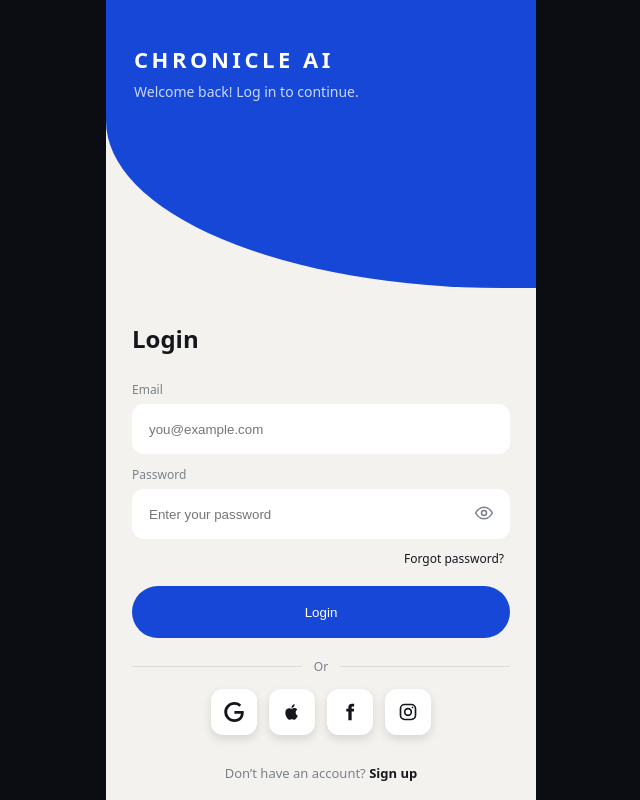
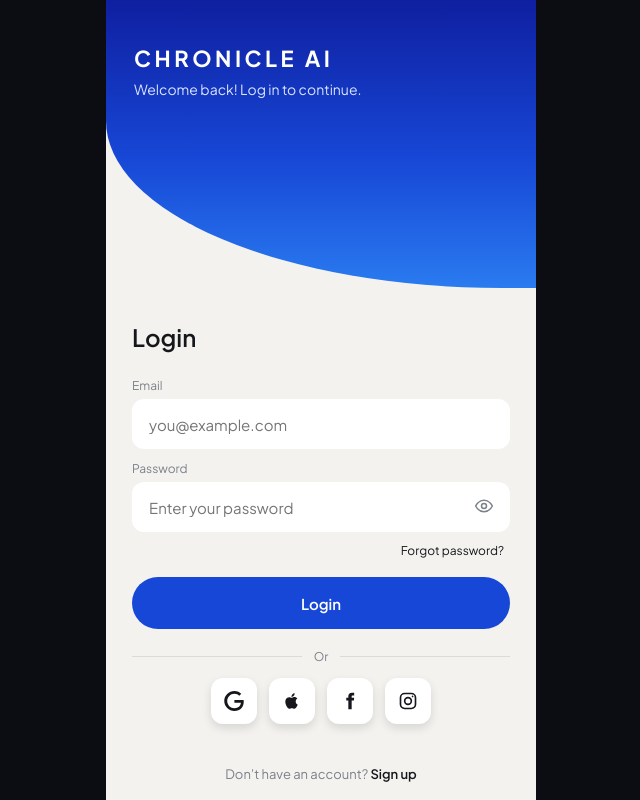
Before and after one commit to chronicle409/chronicle-login, a plain HTML site: page index.html in a window 1280 px wide. Shown: the whole page, without its empty margins (319-959 px from the left). Drawn offline with Linux system fonts and the light colour scheme.

Commit message:
Update index.html

```diff
--- a/index.html
+++ b/index.html
@@ -4,14 +4,15 @@
 <meta charset="utf-8">
 <meta name="viewport" content="width=device-width, initial-scale=1, viewport-fit=cover">
 <title>Chronicle AI login</title>
+<link rel="preconnect" href="https://fonts.googleapis.com">
+<link rel="preconnect" href="https://fonts.gstatic.com" crossorigin>
+<link href="https://fonts.googleapis.com/css2?family=Plus+Jakarta+Sans:wght@400;600;700&display=swap" rel="stylesheet">
 <style>
-:root{--blue:#1747d6;--blue-d:#0f33a6;--paper:#f3f2ef;--ink:#15171c;--muted:#7b808a;--field:#ffffff;--line:#dddbd6;--stage:#0b0d12;
-box-sizing:border-box;padding-top:env(safe-area-inset-top,0px);padding-bottom:env(safe-area-inset-bottom,0px)}
-@media (prefers-color-scheme:dark){:root{--stage:#0b0d12}}
+:root{--blue:#1747d6;--blue-d:#0f33a6;--grad:linear-gradient(180deg,#0f1fa0 0%,#1747d6 55%,#2a7bf0 100%);--paper:#f3f2ef;--ink:#15171c;--muted:#7b808a;--field:#ffffff;--line:#dddbd6;--stage:#0b0d12}
 *{box-sizing:border-box}
-html,body{margin:0;height:100%;background:var(--stage);font-family:"Plus Jakarta Sans",system-ui,-apple-system,"Segoe UI",sans-serif;color:var(--ink)}
-.screen{position:relative;height:100%;max-width:430px;margin:0 auto;background:var(--paper);overflow:hidden}
-.hero{position:absolute;left:0;right:0;top:0;height:100%;background:var(--blue);z-index:2;
+html,body{margin:0;height:100%;background:var(--stage);font-family:"Plus Jakarta Sans",system-ui,-apple-system,"Segoe UI",Roboto,sans-serif;color:var(--ink)}
+.screen{position:relative;height:100%;height:100dvh;max-width:430px;margin:0 auto;background:var(--paper);overflow:hidden}
+.hero{position:absolute;left:0;right:0;top:0;height:100%;background:var(--grad);z-index:2;
  border-bottom-left-radius:0;transition:height 1s cubic-bezier(.77,0,.18,1),border-radius 1s cubic-bezier(.77,0,.18,1)}
 .screen.s1 .hero{height:36%;border-bottom-left-radius:92% 58%}
 .brand{position:absolute;left:50%;top:50%;transform:translate(-50%,-50%);color:#fff;white-space:nowrap;
@@ -19,24 +20,24 @@ html,body{margin:0;height:100%;background:var(--stage);font-family:"Plus Jakarta
 .screen.s1 .brand{left:28px;top:calc(44px + env(safe-area-inset-top,0px));transform:translate(0,0)}
 .brand h1{margin:0;font-size:26px;font-weight:700;letter-spacing:.16em;transition:font-size 1s}
 .screen.s1 .brand h1{font-size:22px}
-.brand p{margin:8px 0 0;font-size:14px;color:#c9d6ff;opacity:0;transition:opacity .6s .5s}
+.brand p{margin:8px 0 0;font-size:14px;color:#dbe5ff;opacity:0;transition:opacity .6s .5s}
 .screen:not(.s1) .brand p{opacity:0}
 .screen.s1 .brand p{opacity:1}
-.splash-tag{position:absolute;left:0;right:0;top:calc(50% + 34px);text-align:center;color:#a9bdf7;font-size:12px;transition:opacity .4s}
+.splash-tag{position:absolute;left:0;right:0;top:calc(50% + 34px);text-align:center;color:#c3d2fb;font-size:12px;transition:opacity .4s}
 .screen.s1 .splash-tag{opacity:0}
-.form{position:absolute;left:0;right:0;top:36%;bottom:0;padding:34px 26px 18px;display:flex;flex-direction:column}
+.form{position:absolute;left:0;right:0;top:36%;bottom:0;padding:34px 26px 18px;display:flex;flex-direction:column;overflow-y:auto;-webkit-overflow-scrolling:touch}
 .rise{opacity:0;transform:translateY(18px);transition:opacity .55s ease,transform .55s ease;transition-delay:calc(var(--i)*70ms)}
 .screen.s2 .rise{opacity:1;transform:none}
 h2{margin:0 0 14px;font-size:24px;font-weight:600}
 label{display:block;font-size:12px;color:var(--muted);margin:12px 0 6px}
 .field{position:relative}
-input{width:100%;height:50px;padding:0 46px 0 16px;border:1px solid transparent;border-radius:12px;background:var(--field);font:15px inherit;color:var(--ink);transition:border-color .2s,box-shadow .2s}
+input{width:100%;height:50px;padding:0 46px 0 16px;border:1px solid transparent;border-radius:12px;background:var(--field);font-size:15px;font-family:inherit;color:var(--ink);transition:border-color .2s,box-shadow .2s}
 input:focus{outline:none;border-color:var(--blue);box-shadow:0 0 0 3px rgba(23,71,214,.15)}
 .eye{position:absolute;right:6px;top:5px;width:40px;height:40px;border:0;background:none;color:var(--muted);cursor:pointer;border-radius:10px}
 .eye:focus-visible,.login:focus-visible,.soc:focus-visible,.link:focus-visible{outline:2px solid var(--blue);outline-offset:2px}
 .forgot{align-self:flex-end;margin-top:10px;font-size:12px;color:var(--ink);background:none;border:0;cursor:pointer;font-family:inherit}
-.login-wrap{display:flex;justify-content:center;margin-top:18px}
-.login{height:52px;width:100%;border:0;border-radius:26px;background:var(--blue);color:#fff;font:600 15px inherit;cursor:pointer;position:relative;
+.login-wrap{display:flex;justify-content:center;margin-top:18px;flex:none}
+.login{height:52px;width:100%;border:0;border-radius:26px;background:var(--blue);color:#fff;font-size:15px;font-weight:600;font-family:inherit;cursor:pointer;position:relative;
  transition:width .4s cubic-bezier(.77,0,.18,1),background .3s}
 .login span{transition:opacity .2s}
 .login.busy{width:52px;pointer-events:none}
@@ -46,7 +47,7 @@ input:focus{outline:none;border-color:var(--blue);box-shadow:0 0 0 3px rgba(23,7
 @keyframes spin{to{transform:rotate(360deg)}}
 .or{display:flex;align-items:center;gap:12px;margin:20px 0 14px;font-size:12px;color:var(--muted)}
 .or::before,.or::after{content:"";flex:1;height:1px;background:var(--line)}
-.socials{display:flex;justify-content:center;gap:12px}
+.socials{display:flex;justify-content:center;gap:12px;flex:none}
 .soc{--c:#111;--w:100px;width:46px;height:46px;flex:none;border-radius:12px;border:0;background:#fff;color:var(--ink);box-shadow:0 4px 10px rgba(0,0,0,.12);display:flex;align-items:center;justify-content:center;overflow:hidden;white-space:nowrap;cursor:pointer;font-family:inherit;
  transition:width .35s cubic-bezier(.4,0,.2,1),background .3s,color .3s,box-shadow .3s}
 .soc span{max-width:0;opacity:0;margin-left:0;font-size:13px;font-weight:600;transition:max-width .35s,opacity .3s .05s,margin .35s}
@@ -55,12 +56,12 @@ input:focus{outline:none;border-color:var(--blue);box-shadow:0 0 0 3px rgba(23,7
 .soc svg{width:20px;height:20px;flex:none}
 .bottom{margin-top:auto;text-align:center;font-size:13px;color:var(--muted);padding-top:14px}
 .link{color:var(--ink);font-weight:600;background:none;border:0;font:inherit;font-weight:600;cursor:pointer;padding:0}
-.reveal{position:absolute;inset:0;z-index:5;background:var(--blue);clip-path:circle(0 at 50% 82%);transition:clip-path .9s cubic-bezier(.77,0,.18,1);
+.reveal{position:absolute;inset:0;z-index:5;background:var(--grad);clip-path:circle(0 at 50% 82%);transition:clip-path .9s cubic-bezier(.77,0,.18,1);
  display:flex;flex-direction:column;align-items:center;justify-content:center;color:#fff;text-align:center;padding:30px}
 .reveal.open{clip-path:circle(150% at 50% 82%)}
 .reveal h3{margin:0 0 8px;font-size:28px;font-weight:600;opacity:0;transition:opacity .5s .7s}
-.reveal p{margin:0 0 24px;color:#c9d6ff;opacity:0;transition:opacity .5s .8s}
-.reveal button{opacity:0;transition:opacity .5s .9s;padding:12px 22px;border-radius:24px;border:1px solid #fff;background:none;color:#fff;font:600 14px inherit;cursor:pointer}
+.reveal p{margin:0 0 24px;color:#dbe5ff;opacity:0;transition:opacity .5s .8s}
+.reveal button{opacity:0;transition:opacity .5s .9s;padding:12px 22px;border-radius:24px;border:1px solid #fff;background:none;color:#fff;font-size:14px;font-weight:600;font-family:inherit;cursor:pointer}
 .reveal.open h3,.reveal.open p,.reveal.open button{opacity:1}
 @media (prefers-reduced-motion:reduce){*{transition-duration:.01s!important;transition-delay:0s!important;animation:none!important}}
 </style>
```
